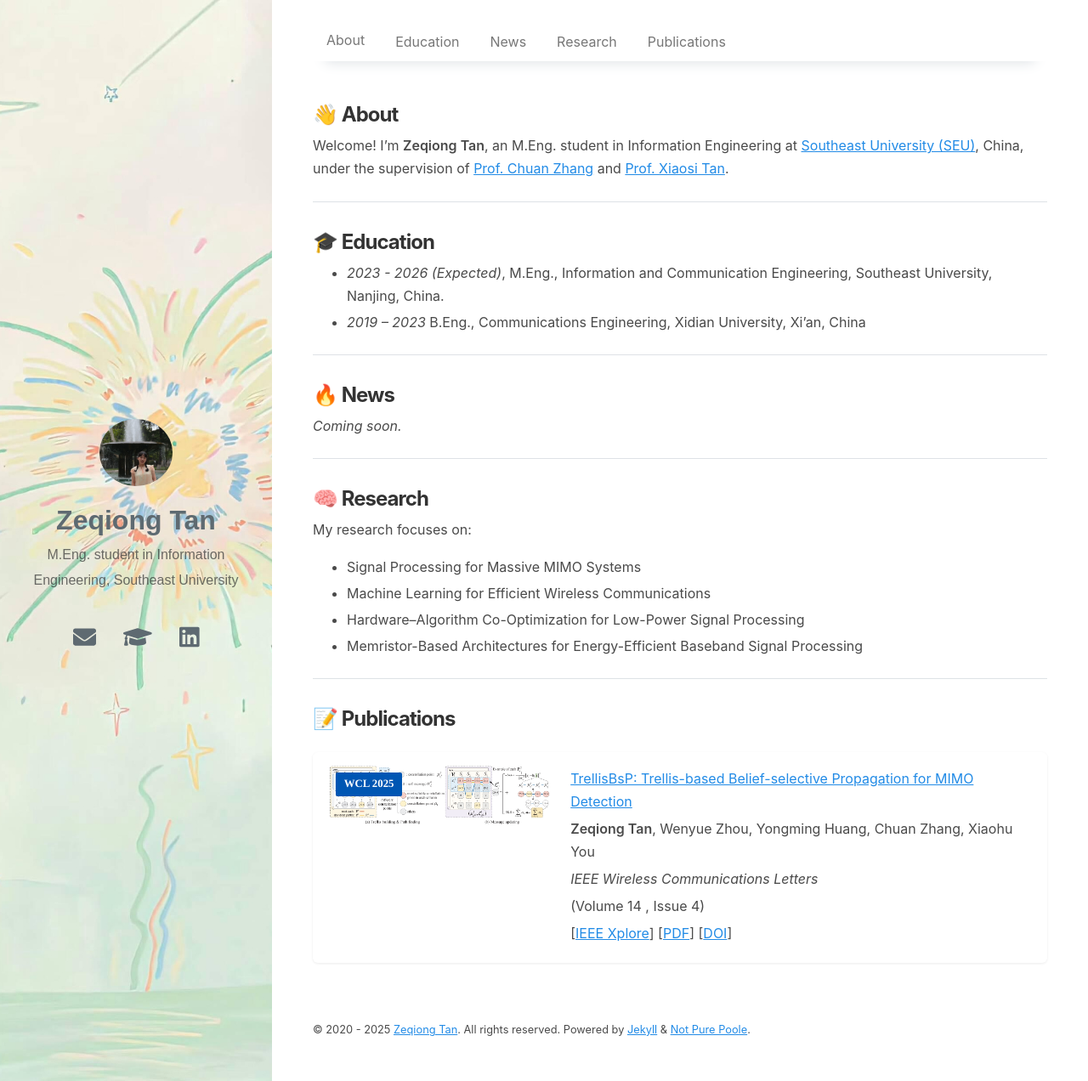
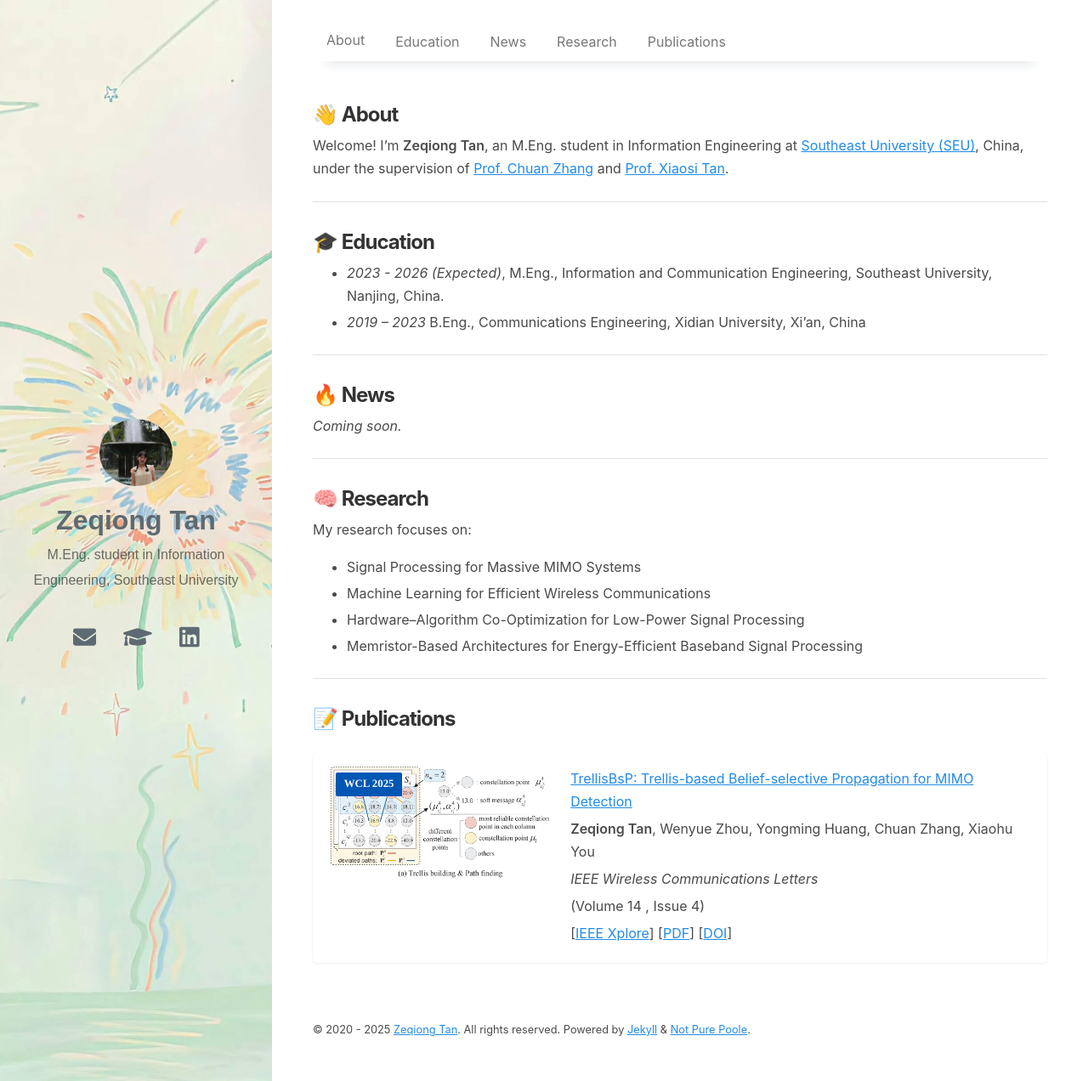
Before and after one commit to zqtann/zqtann.github.io, a Jekyll site: the page built from index.md, in a window 1280 px wide and 1272 px high. Shown: the whole window at 85% size. Built offline with Jekyll 4.4.1, drawn with Linux system fonts in a browser that asks for light colours; nearby versions of some CDN libraries.

Commit message:
Update index.md

```diff
--- a/index.md
+++ b/index.md
@@ -53,7 +53,7 @@ My research focuses on:
   <div class='paper-box-image'>
     <div>
       <div class="badge">WCL 2025</div>
-      <img src='images/Tan_WCL_Fig.png' alt="CL 2025 Summary" width="100%">
+      <img src='images/Tan_WCL_Fig.jpeg' alt="CL 2025 Summary" width="100%">
     </div>
   </div>
   <div class='paper-box-text' markdown="1">
```
